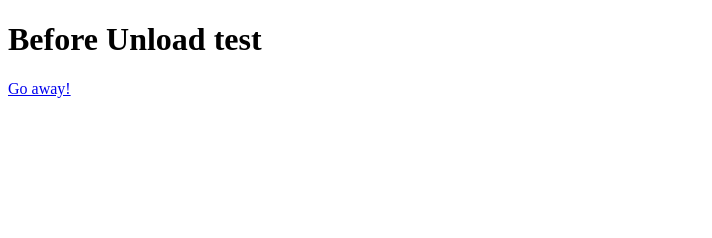
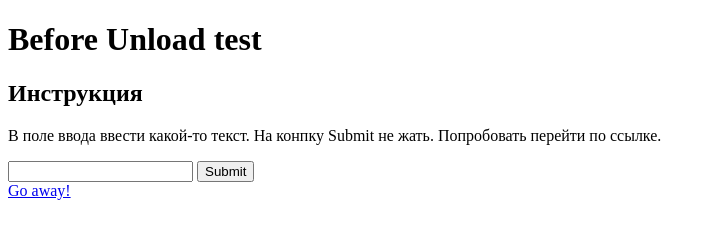
Before and after one commit to mike8625/beforeunloadtest, a plain HTML site: page index.html in a window 1280 px wide. Shown: the whole page, without its empty margins (0-712 px from the left). Drawn offline with Linux system fonts and the light colour scheme.

Commit message:
Добавлена форма для ввода каких-то данных

```diff
--- a/index.html
+++ b/index.html
@@ -7,6 +7,18 @@
 </head>
 <body>
     <h1>Before Unload test</h1>
+    <section>
+       <h2>Инструкция</h2>
+       <p>
+            В поле ввода ввести какой-то текст.
+            На конпку Submit не жать.
+            Попробовать перейти по ссылке.
+       </p>
+    </section>
+    <form method="GET" action="https://yandex.ru/search/">
+        <input type="text" name="text" aria-label="Поисковый запрос">
+        <input type="submit">
+    </form>
     <a href="https://www.google.ru">Go away!</a>
 
     <script>
```
